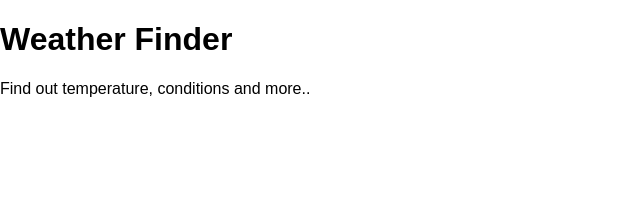
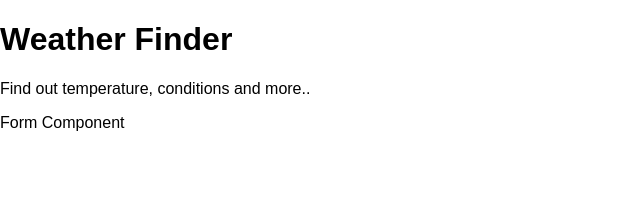
Before and after one commit to SupuniNimeshika/Weather_App, a React (Create React App) app in the folder weather-app/: page / in a window 1280 px wide. Shown: the top 204 px of the page, without its empty margins (0-640 px from the left). Built offline with nearby package versions, Linux system fonts and the light colour scheme.

Commit message:
Add Form File

```diff
--- a/weather-app/src/App.js
+++ b/weather-app/src/App.js
@@ -1,12 +1,14 @@
 import React from "react";
 
 import Titles from "./components/Titles";
+import Form from "./components/Form";
 
 class App extends React.Component {
   render() {
     return (
       <div>
         <Titles/>
+        <Form/>
       </div>
     );
   }
--- a/weather-app/src/components/Form.js
+++ b/weather-app/src/components/Form.js
@@ -0,0 +1,11 @@
+import React from "react";
+
+class Form extends React.Component {
+    render(){
+        return(
+            <div>Form Component</div>
+        );
+    }
+}
+
+export default Form;
```
